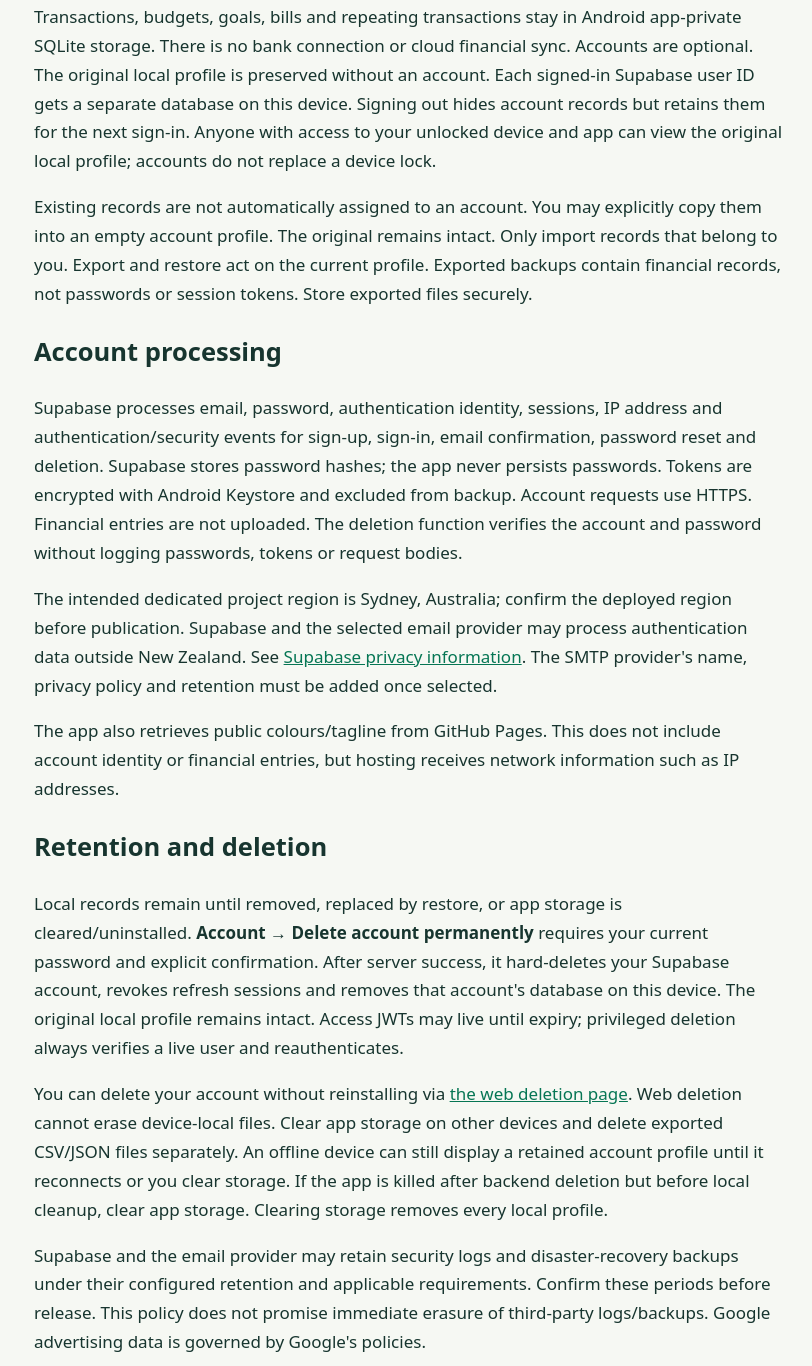
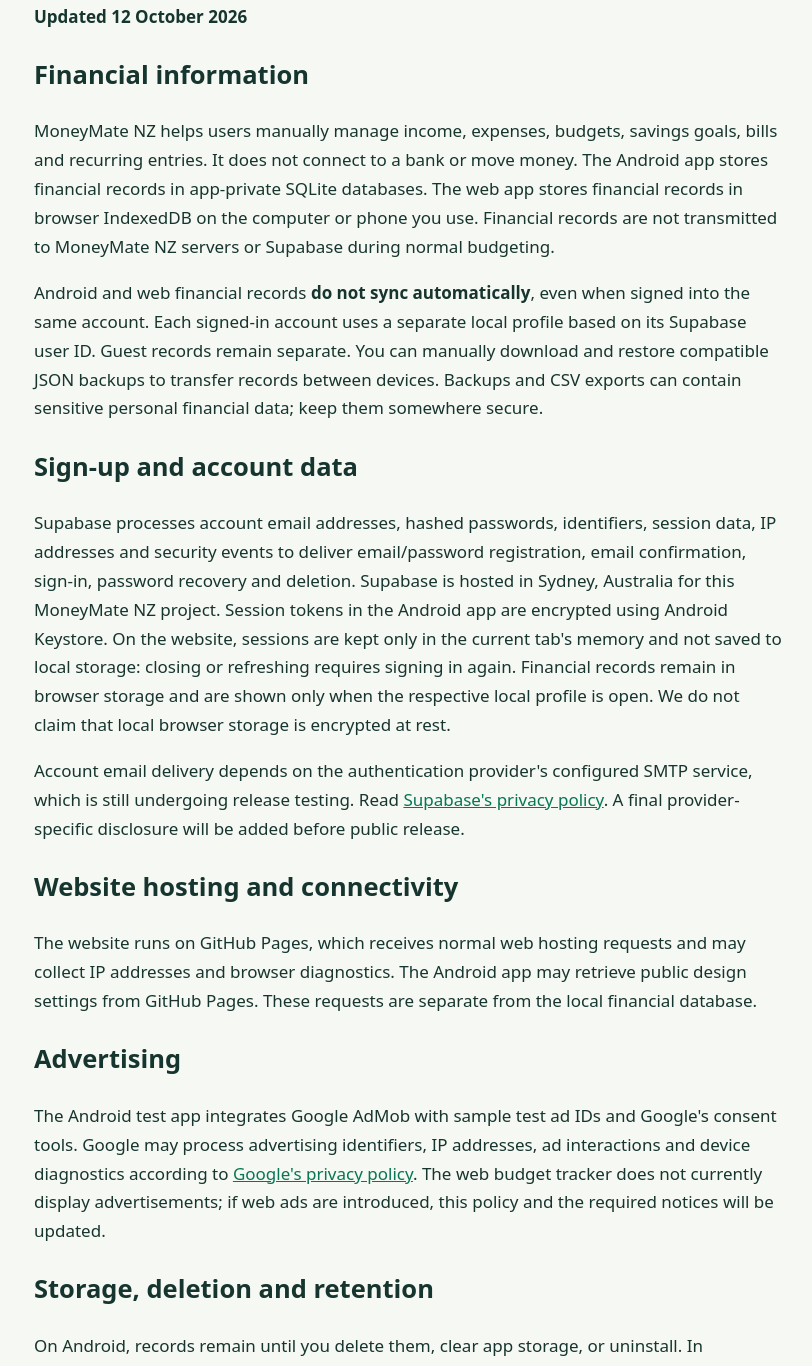
Before and after one commit to FRYMASTERCHEESE/MoneyMate-NZ, a plain HTML site: page docs/privacy.html in a window 1280 px wide. Shown: the part 154-1520 px from the top of the page, without its empty margins (231-1043 px from the left). Drawn offline with Linux system fonts and the light colour scheme.

Commit message:
Document web budgeting, data isolation and manual Android transfer accurately

```diff
--- a/docs/privacy.html
+++ b/docs/privacy.html
@@ -1,16 +1,12 @@
-<!doctype html><html lang="en-NZ"><head><meta charset="utf-8"><meta name="viewport" content="width=device-width,initial-scale=1"><title>MoneyMate NZ — Privacy policy</title><link rel="stylesheet" href="account.css"></head><body><a href="./">← MoneyMate NZ</a><h1>MoneyMate NZ privacy policy</h1>
-<p>Transactions, budgets, goals, bills and repeating transactions stay in Android app-private SQLite storage. There is no bank connection or cloud financial sync. Accounts are optional. The original local profile is preserved without an account. Each signed-in Supabase user ID gets a separate database on this device. Signing out hides account records but retains them for the next sign-in. Anyone with access to your unlocked device and app can view the original local profile; accounts do not replace a device lock.</p>
-<p>Existing records are not automatically assigned to an account. You may explicitly copy them into an empty account profile. The original remains intact. Only import records that belong to you. Export and restore act on the current profile. Exported backups contain financial records, not passwords or session tokens. Store exported files securely.</p>
-<h2>Account processing</h2>
-<p>Supabase processes email, password, authentication identity, sessions, IP address and authentication/security events for sign-up, sign-in, email confirmation, password reset and deletion. Supabase stores password hashes; the app never persists passwords. Tokens are encrypted with Android Keystore and excluded from backup. Account requests use HTTPS. Financial entries are not uploaded. The deletion function verifies the account and password without logging passwords, tokens or request bodies.</p>
-<p>The intended dedicated project region is Sydney, Australia; confirm the deployed region before publication. Supabase and the selected email provider may process authentication data outside New Zealand. See <a href="https://supabase.com/privacy">Supabase privacy information</a>. The SMTP provider's name, privacy policy and retention must be added once selected.</p>
-<p>The app also retrieves public colours/tagline from GitHub Pages. This does not include account identity or financial entries, but hosting receives network information such as IP addresses.</p>
-<h2>Retention and deletion</h2>
-<p>Local records remain until removed, replaced by restore, or app storage is cleared/uninstalled. <strong>Account → Delete account permanently</strong> requires your current password and explicit confirmation. After server success, it hard-deletes your Supabase account, revokes refresh sessions and removes that account's database on this device. The original local profile remains intact. Access JWTs may live until expiry; privileged deletion always verifies a live user and reauthenticates.</p>
-<p>You can delete your account without reinstalling via <a href="https://frymastercheese.github.io/MoneyMate-NZ/delete-account.html">the web deletion page</a>. Web deletion cannot erase device-local files. Clear app storage on other devices and delete exported CSV/JSON files separately. An offline device can still display a retained account profile until it reconnects or you clear storage. If the app is killed after backend deletion but before local cleanup, clear app storage. Clearing storage removes every local profile.</p>
-<p>Supabase and the email provider may retain security logs and disaster-recovery backups under their configured retention and applicable requirements. Confirm these periods before release. This policy does not promise immediate erasure of third-party logs/backups. Google advertising data is governed by Google's policies.</p>
-<h2>Advertising
-The app uses Google AdMob to show advertising. Google and its partners may collect advertising identifiers, device information and other data as described in <a href="https://policies.google.com/privacy">Google's Privacy Policy</a>. The app requests consent where required using Google's User Messaging Platform. Until the developer configures a production AdMob account, the app only uses Google's sample test ad IDs.</h2>
-<h2>Contact and updates
-Do not post passwords, email codes or financial details in public GitHub issues. Use the issue tracker only for technical reports with sensitive information removed. <strong>Before publication</strong>, supply a monitored private support/privacy email, final SMTP provider details and retention periods in this policy and <code>privacy.html</code>. Link the hosted policy and web deletion page in Google Play, and complete Data safety disclosures including Auth and advertising processing. MoneyMate NZ is a general-purpose budgeting tool, not directed at children. No claim of Play approval is made.
-</h2></body></html>
+<!doctype html><html lang="en-NZ"><head><meta charset="utf-8"><meta name="viewport" content="width=device-width,initial-scale=1"><meta name="referrer" content="no-referrer"><title>Privacy policy — MoneyMate NZ</title><link rel="stylesheet" href="./account.css"></head><body><main>
+<a href="./">← MoneyMate NZ</a><h1>MoneyMate NZ privacy policy</h1><p><strong>Updated 12 October 2026</strong></p>
+<h2>Financial information</h2><p>MoneyMate NZ helps users manually manage income, expenses, budgets, savings goals, bills and recurring entries. It does not connect to a bank or move money. The Android app stores financial records in app-private SQLite databases. The web app stores financial records in browser IndexedDB on the computer or phone you use. Financial records are not transmitted to MoneyMate NZ servers or Supabase during normal budgeting.</p>
+<p>Android and web financial records <strong>do not sync automatically</strong>, even when signed into the same account. Each signed-in account uses a separate local profile based on its Supabase user ID. Guest records remain separate. You can manually download and restore compatible JSON backups to transfer records between devices. Backups and CSV exports can contain sensitive personal financial data; keep them somewhere secure.</p>
+<h2>Sign-up and account data</h2><p>Supabase processes account email addresses, hashed passwords, identifiers, session data, IP addresses and security events to deliver email/password registration, email confirmation, sign-in, password recovery and deletion. Supabase is hosted in Sydney, Australia for this MoneyMate NZ project. Session tokens in the Android app are encrypted using Android Keystore. On the website, sessions are kept only in the current tab's memory and not saved to local storage: closing or refreshing requires signing in again. Financial records remain in browser storage and are shown only when the respective local profile is open. We do not claim that local browser storage is encrypted at rest.</p>
+<p>Account email delivery depends on the authentication provider's configured SMTP service, which is still undergoing release testing. Read <a href="https://supabase.com/privacy">Supabase's privacy policy</a>. A final provider-specific disclosure will be added before public release.</p>
+<h2>Website hosting and connectivity</h2><p>The website runs on GitHub Pages, which receives normal web hosting requests and may collect IP addresses and browser diagnostics. The Android app may retrieve public design settings from GitHub Pages. These requests are separate from the local financial database.</p>
+<h2>Advertising</h2><p>The Android test app integrates Google AdMob with sample test ad IDs and Google's consent tools. Google may process advertising identifiers, IP addresses, ad interactions and device diagnostics according to <a href="https://policies.google.com/privacy">Google's privacy policy</a>. The web budget tracker does not currently display advertisements; if web ads are introduced, this policy and the required notices will be updated.</p>
+<h2>Storage, deletion and retention</h2><p>On Android, records remain until you delete them, clear app storage, or uninstall. In browsers, local records remain until you erase that profile or clear the browser's site data. Browser settings, private mode or device policies may remove them earlier: keep backups. Signing out hides an account's local financial records without deleting them; guests can still view the guest profile on the same device.</p>
+<p>You can request permanent Supabase account deletion in the Android app or using <a href="./delete-account.html">the account-deletion page</a>. The deletion service verifies identity and current password. The web budget tracker also removes the locally stored records for the active account after successful deletion on that browser. Deleting an account from one device cannot erase offline copies on other devices; clear the app or website data and any downloaded backups separately. Supabase, mail and advertising providers may retain some logs and backups under applicable retention schedules.</p>
+<h2>Contact, children and updates</h2><p>This is a personal finance tracking tool, not financial advice. It is not directed at children. Do not post financial information, identification, passwords or verification codes in public <a href="https://github.com/FRYMASTERCHEESE/MoneyMate-NZ/issues">GitHub Issues</a>. A private support email and final third-party processing details must be added before a public Google Play release. We may update this policy as the app's services change.</p>
+<p><a href="./">← Return to MoneyMate NZ</a></p></main></body></html>
```
